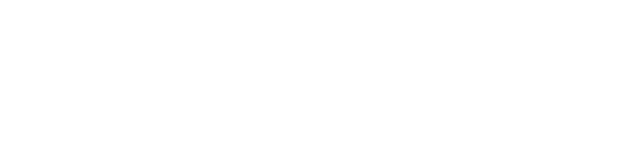
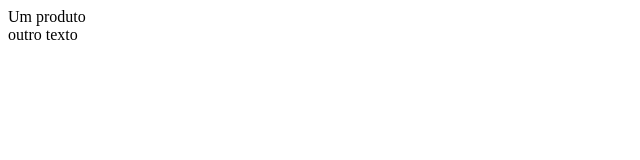
Before and after one commit to jonasmatheus/rocketseat-estudos-discover, a plain HTML site: page praticando/praticando003.html in a window 1280 px wide. Shown: the whole page, without its empty margins (0-640 px from the left). Drawn offline with Linux system fonts and the light colour scheme.

Commit message:
atualizei Praticando003

```diff
--- a/praticando/praticando003.html
+++ b/praticando/praticando003.html
@@ -8,9 +8,19 @@
 </head>
 <body>
 
-    <!--Elementos Genéricos:
+    <!--Elementos Genéricos: Na HTML nós temos elementos genéricos que servem para agrupar elementos de diversos tipos.
 
+        <div> - ideia de bloco;
+        <span> - ideia de linha;
     -->
+
+    <div class="cart">
+        Um produto
+    </div>
+
+    <div>
+        <span>outro</span> <span>texto</span>
+    </div>
 
 </body>
 </html>
```
